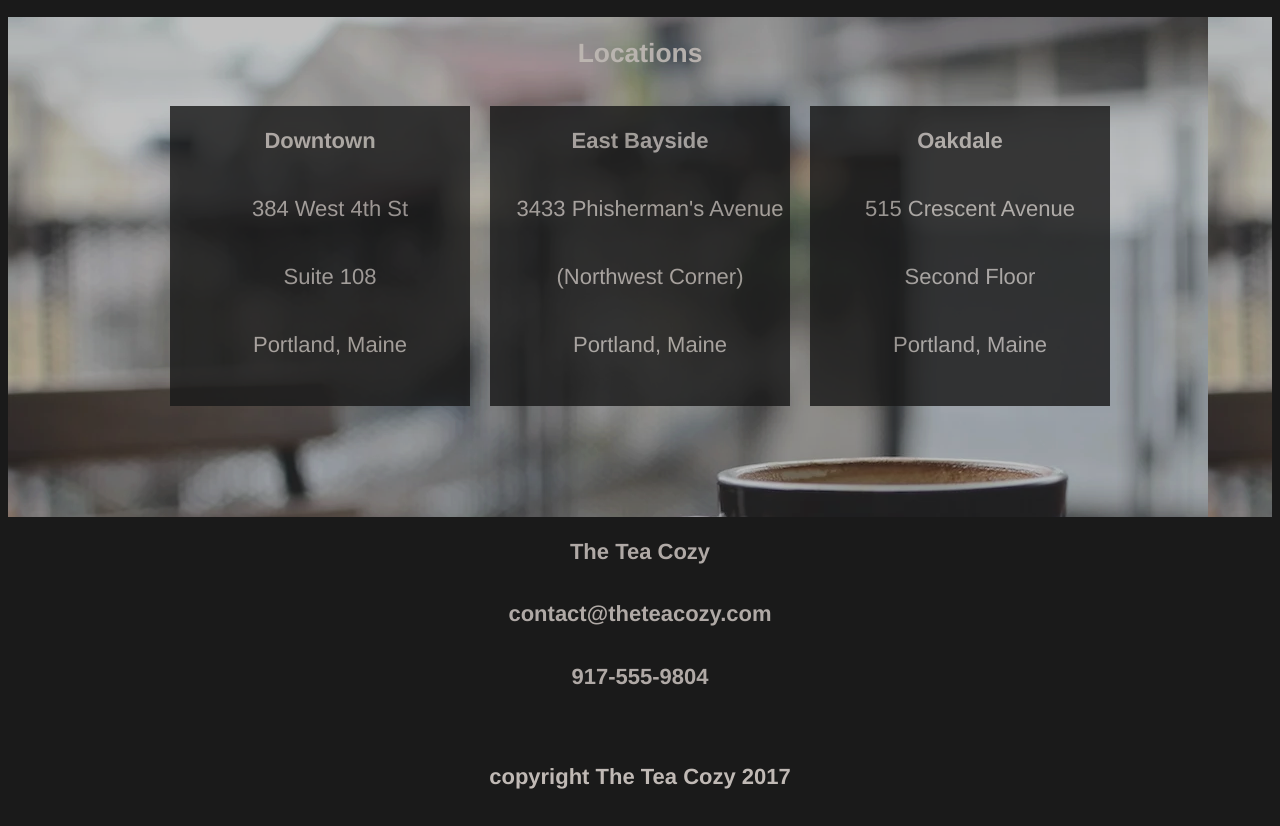
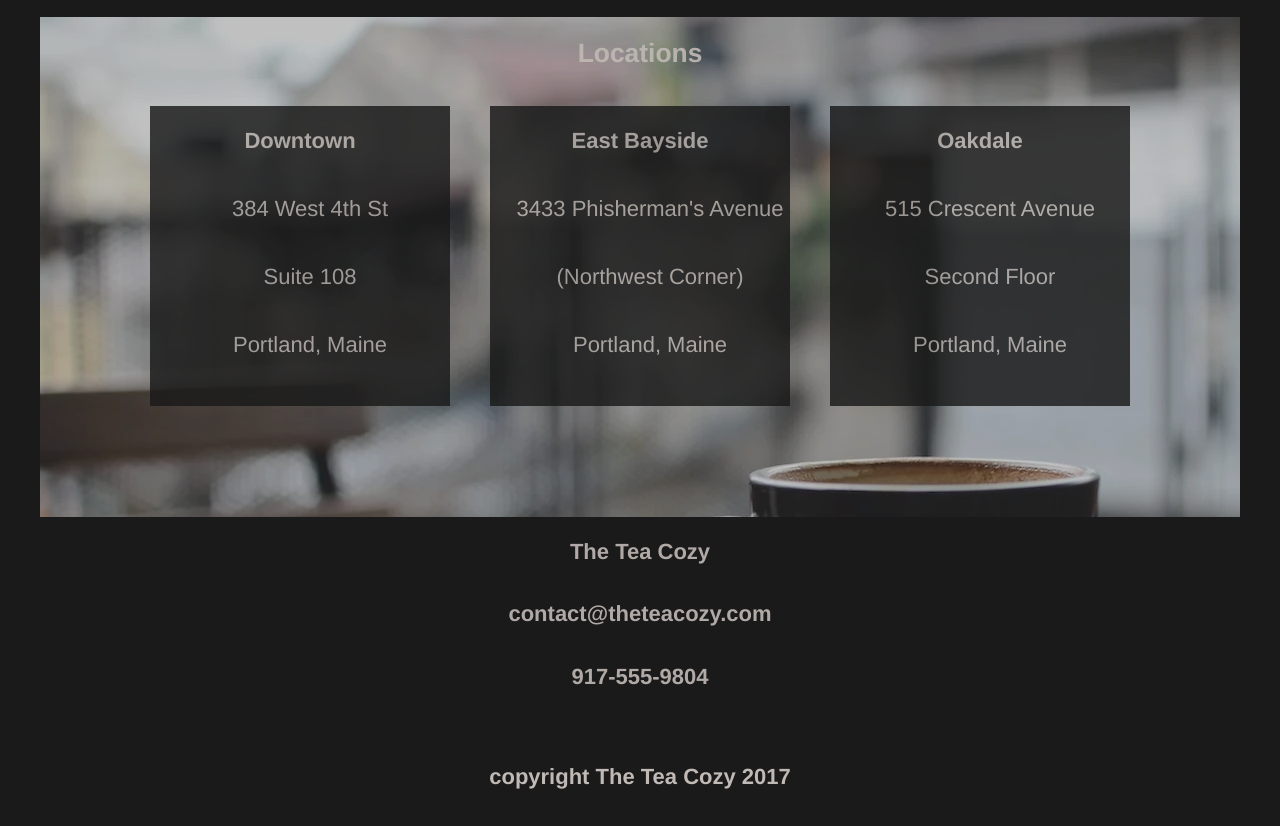
Before and after one commit to kaykakaraka/TeaCosy, a plain HTML site: page index.html in a window 1280 px wide. Shown: the part 1513-2339 px from the top of the page. Drawn offline with Linux system fonts and the light colour scheme.

Commit message:
corrected width of the large our mission container inc background image and the same for the large location container with background image

```diff
--- a/style.css
+++ b/style.css
@@ -76,8 +76,8 @@ h4 {
   background-color: black;
   width: 300px;
   height: 300px;
-  margin-right: 10px;
-  margin-left: 10px;
+  margin-right: 20px;
+  margin-left: 20px;
   text-align: center;
 }
 
@@ -89,6 +89,8 @@ h4 {
 #locations {
   background-image: url('./images/locations.jpg');
   height: 500px;
+  min-width: 1200px;
+  align-self: center;
 }
 
 #location-box-container {
@@ -96,6 +98,7 @@ h4 {
   justify-content: center;
   flex-flow: row wrap;
   background: transparent;
+  width: 1200px;
 }
 
 #locations-heading {
@@ -108,8 +111,7 @@ h4 {
   height: 700px;
   margin: 0px 50px;
   display: flex;
-  flex-basis: 1200px 700px;
-  max-width: 1200px;
+  width: 1200px;
   align-items: center;
   align-self: center;
   justify-content: center;
```
